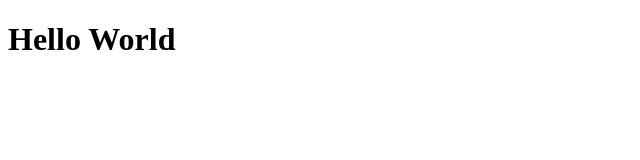
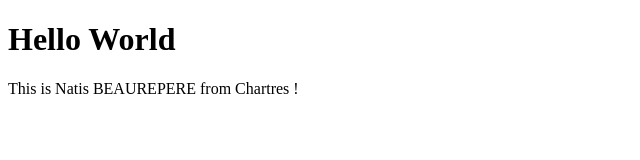
Before and after one commit to LeBN/LeBN.github.io, a plain HTML site: page index.html in a window 1280 px wide. Shown: the whole page, without its empty margins (0-640 px from the left). Drawn offline with Linux system fonts and the light colour scheme.

Commit message:
Update index.html

```diff
--- a/index.html
+++ b/index.html
@@ -1,4 +1,5 @@
 <!DOCTYPE html>
 <html>
   <h1>Hello World</h1>
+  <p>This is Natis BEAUREPERE from Chartres !</p>
 </html>
```
